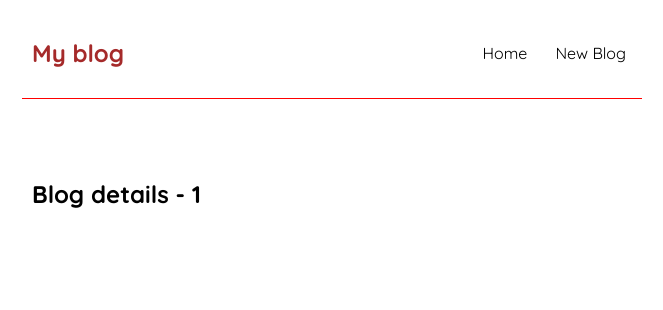
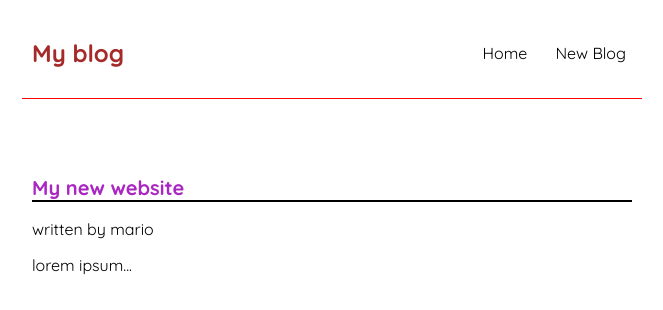
Before and after one commit to hareesh43/React-blog, a React (Create React App) app: page /details/1 in a window 1280 px wide. Shown: the top 310 px of the page, without its empty margins (308-971 px from the left). Built offline with nearby package versions, Linux system fonts and the light colour scheme; data requests are answered from the project's data file.

Commit message:
added articles details

```diff
--- a/src/BlogDetails.js
+++ b/src/BlogDetails.js
@@ -1,11 +1,22 @@
 import { useParams } from "react-router";
+import useFetch from "./useFetch";
 
 const BlogDetails = () => {
-
-    const {id} = useParams();
+  const { id } = useParams();
+  const { data: blog, isPending, error } = useFetch(
+    "http://localhost:8000/blogs/" + id
+  );
   return (
     <div className="blog-details">
-      <h2>Blog details - {id} </h2>
+      {isPending && <div>Loading...</div>}
+      {error && <div>{error}</div>}
+      {blog && (
+        <article>
+          <h2>{blog.title}</h2>
+          <p>written by {blog.author}</p>
+          <p>{blog.body}</p>
+        </article>
+      )}
     </div>
   );
 };
--- a/src/index.css
+++ b/src/index.css
@@ -27,41 +27,44 @@
   text-decoration: none;
   padding: 6px;
 }
-.navbar a:hover
-{
+.navbar a:hover {
   color: darkgreen;
 }
 
-.content
-{
+.content {
   max-width: 600px;
-    padding:20px;
+  padding: 20px;
   margin: 40px auto;
 }
 
 /* css to blog list */
-.blog-preview
-{
+.blog-preview {
   padding: 10px 16px;
-    margin:20px 0px;
+  margin: 20px 0px;
   border-bottom: 1px solid rgb(224, 177, 177);
 }
 
-
-
-.blog-preview h2
-{
+.blog-preview h2 {
   font-size: 20px;
-    color:rgb(28, 84, 214);
+  color: rgb(28, 84, 214);
   margin-bottom: 8px;
-
 }
 
-.blog-preview h2:hover
-{
+.blog-preview h2:hover {
   color: rgb(240, 153, 39);
 }
 
-.blog-preview a{
+.blog-preview a {
   text-decoration: none;
 }
+/* styling the blog details */
+
+.blog-details div {
+  margin: 20px 0px;
+}
+
+.blog-details h2 {
+  font-size: 20px;
+  color: rgb(170, 38, 194);
+  border-bottom: 2px solid black;
+}
```
Lines whose indentation alone changed are shown as unchanged.
